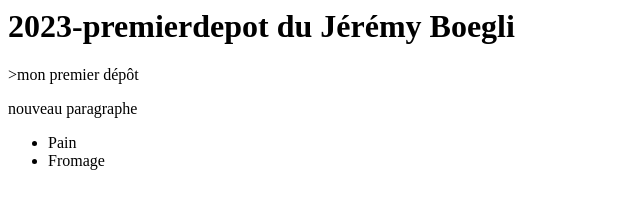
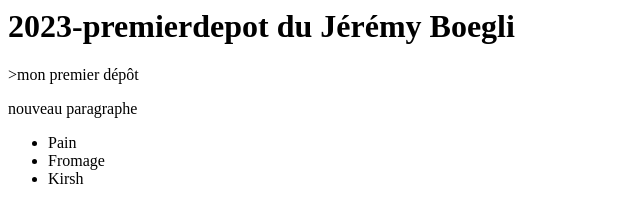
Before and after one commit to JeremyBoegli1/2023-premierdepot, a plain HTML site: page index.html in a window 1280 px wide. Shown: the full height of the page, 0-640 px from the left. Drawn offline with Linux system fonts and the light colour scheme.

Commit message:
ajout Kirsh

```diff
--- a/index.html
+++ b/index.html
@@ -4,4 +4,5 @@
 <ul>
     <li>Pain</li>
     <li>Fromage</li>
+    <li>Kirsh</li>
 </ul>
```
